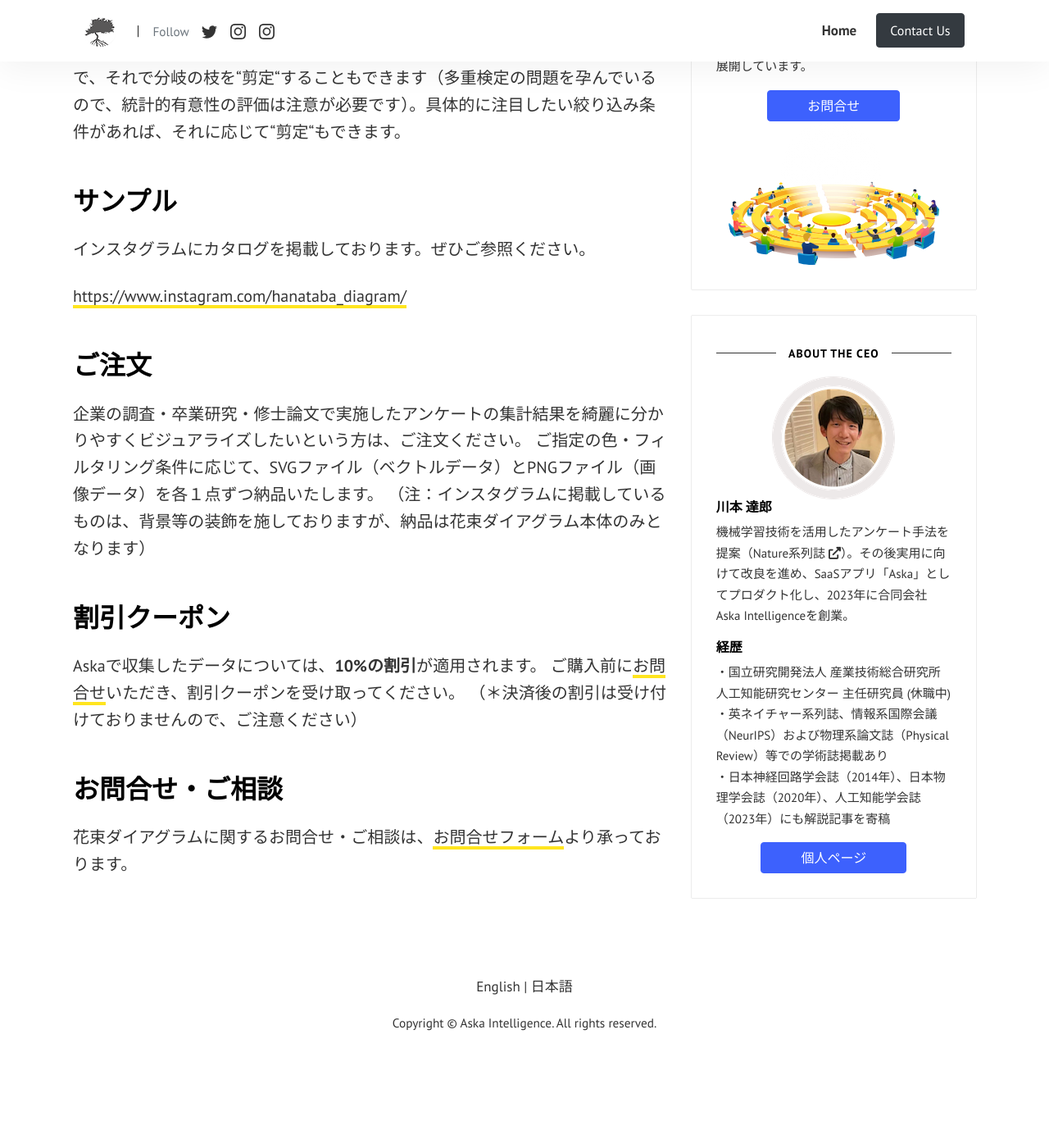
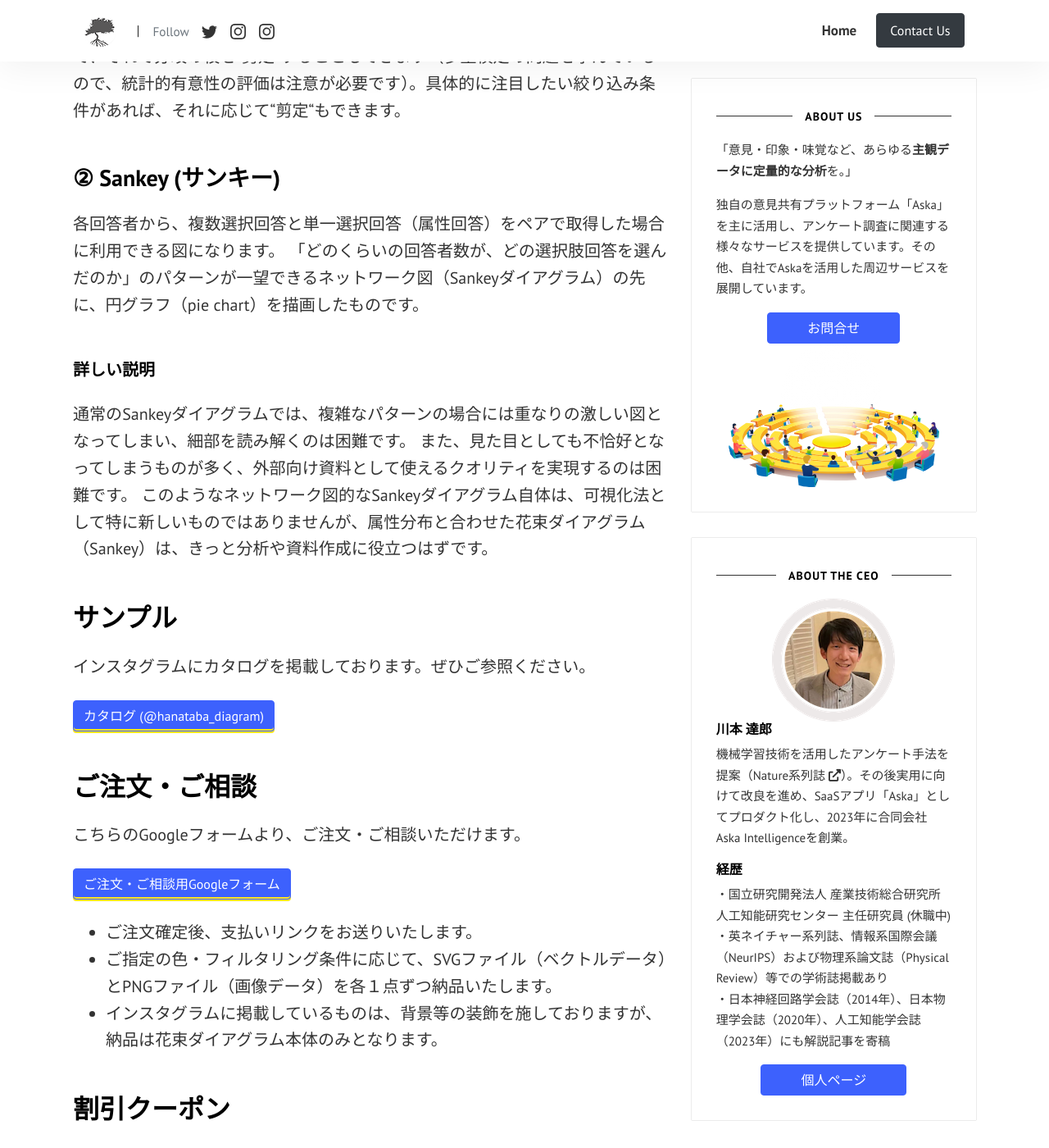
Before and after one commit to Aska-systems/ja, a Jekyll site: the page built from _posts/2019-01-01-Data-Visualization-ja.md, in a window 1280 px wide and 1400 px high, scrolled down 1314 px. Shown: the whole window at 82% size. Built offline with Jekyll 4.4.1, drawn with Linux system fonts in a browser that asks for light colours; before the commit the page ends 2604 px from its top, so only the background shows below that; some of the changed text lies outside the part shown.

Commit message:
Update Hanataba diagram

```diff
--- a/_posts/2019-01-01-Data-Visualization-ja.md
+++ b/_posts/2019-01-01-Data-Visualization-ja.md
@@ -1,51 +1,54 @@
 ---
 layout: post
-title:  "データの可視化"
+title:  "花束ダイアグラム"
 author: bouquet_diagram
 categories: アンケート関係
 image: assets/images/Hanataba_diagram.jpg
 lang: 'ja'
 ---
-収集したアンケート調査データを綺麗に可視化するサービスです。
 
-提供いただいたデータから、「花束ダイアグラム」をはじめとして、様々な可視化を提供いたします。
+アンケート調査等で得られたデータを美しく、わかりやすく表現した図です。
 
-## 花束ダイアグラム
-### 簡単な説明
-「30代の男性のうちで、クリスマスを祝う人の割合」や「クリスマスを祝わない40代の人のうちで、女性の割合」のように、属性で分岐させた先に円グラフ（pie chart）を表示する図です。いろんな条件のもとで、結果の特徴を見渡すことができます。
+受注制作を行なっておりますので、ご興味のある方は、下記のフォームよりご注文・ご相談ください。
+ご利用目的に応じて、装飾的な可視化とするか、分析的な可視化とするかのバランスを調整いたします。
 
-### 詳しい説明
+### ① Bouquet (ブーケ)
+各回答者から、複数の単一選択回答（属性回答）を取得した場合に利用できる図になります。
+例えば、年齢と性別を回答者属性として収集した場合、「20代&男性」「30代&女性」など様々な条件分岐のもと結果が得られます。
+このような条件ごとの結果を一望し、比較できるように、条件分岐させたツリーの先に円グラフ（pie chart）を描画したものです。
+
+##### 詳しい説明
 多次元分割表を、デンドログラムと円グラフで表現した図です。通常のデンドログラムは元々階層構造がありますが、ここではそれぞれの属性自体には階層構造がないので、デフォルトではすべての分岐の組み合わせを描画します。
 異なる枝たちはすべて独立ではなく、条件付けの組合せが同じものは同じ分布になります（超幾何分布の対称性）。裏ではp値を正確検定orカイ2乗検定で算出しているので、それで分岐の枝を“剪定“することもできます（多重検定の問題を孕んでいるので、統計的有意性の評価は注意が必要です）。具体的に注目したい絞り込み条件があれば、それに応じて“剪定“もできます。
+
+
+### ② Sankey (サンキー)
+各回答者から、複数選択回答と単一選択回答（属性回答）をペアで取得した場合に利用できる図になります。
+「どのくらいの回答者数が、どの選択肢回答を選んだのか」のパターンが一望できるネットワーク図（Sankeyダイアグラム）の先に、円グラフ（pie chart）を描画したものです。
+
+##### 詳しい説明
+通常のSankeyダイアグラムでは、複雑なパターンの場合には重なりの激しい図となってしまい、細部を読み解くのは困難です。
+また、見た目としても不恰好となってしまうものが多く、外部向け資料として使えるクオリティを実現するのは困難です。
+このようなネットワーク図的なSankeyダイアグラム自体は、可視化法として特に新しいものではありませんが、属性分布と合わせた花束ダイアグラム（Sankey）は、きっと分析や資料作成に役立つはずです。
+
 
 ## サンプル
 インスタグラムにカタログを掲載しております。ぜひご参照ください。
 
-[https://www.instagram.com/hanataba_diagram/](https://www.instagram.com/hanataba_diagram/)
+<a class="btn btn-primary text-white" href="https://www.instagram.com/hanataba_diagram/">カタログ (@hanataba_diagram)</a>
 
 
-## ご注文
-企業の調査・卒業研究・修士論文で実施したアンケートの集計結果を綺麗に分かりやすくビジュアライズしたいという方は、ご注文ください。
-ご指定の色・フィルタリング条件に応じて、SVGファイル（ベクトルデータ）とPNGファイル（画像データ）を各１点ずつ納品いたします。
-（注：インスタグラムに掲載しているものは、背景等の装飾を施しておりますが、納品は花束ダイアグラム本体のみとなります）
+## ご注文・ご相談
+こちらのGoogleフォームより、ご注文・ご相談いただけます。
 
+<a class="btn btn-primary text-white" href="https://forms.gle/VqBKyR1uGZT82zYC8">ご注文・ご相談用Googleフォーム</a>
 
-<script async
-  src="https://js.stripe.com/v3/buy-button.js">
-</script>
+- ご注文確定後、支払いリンクをお送りいたします。
+- ご指定の色・フィルタリング条件に応じて、SVGファイル（ベクトルデータ）とPNGファイル（画像データ）を各１点ずつ納品いたします。
+- インスタグラムに掲載しているものは、背景等の装飾を施しておりますが、納品は花束ダイアグラム本体のみとなります。
 
-<stripe-buy-button
-  buy-button-id="buy_btn_1OS9uRDo8uVOKmA4E7dmgnim"
-  publishable-key="pk_live_51NqUGqDo8uVOKmA4DtdZ9oO9YwBtkt1dZQ0Qc1DQtjypo6Z2wVXXU9ftcghkFhA7dccnyfIJZ7Jz91a1t0StNCsF00gm5qcv37"
->
-</stripe-buy-button>
 
 
 ## 割引クーポン
 Askaで収集したデータについては、**10%の割引**が適用されます。
-ご購入前に<a href="{{site.baseurl}}/contact">お問合せ</a>いただき、割引クーポンを受け取ってください。
 （＊決済後の割引は受け付けておりませんので、ご注意ください）
-
-
-## お問合せ・ご相談
-花束ダイアグラムに関するお問合せ・ご相談は、<a href="{{site.baseurl}}/contact">お問合せフォーム</a>より承っております。
```
Also changed, not shown: 5 other files.
